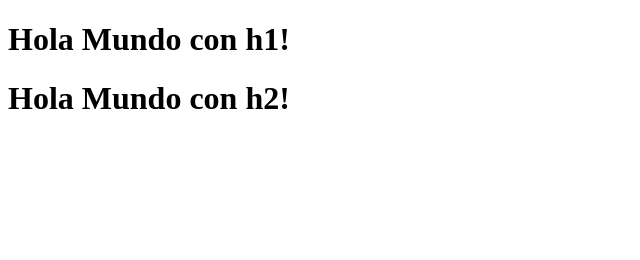
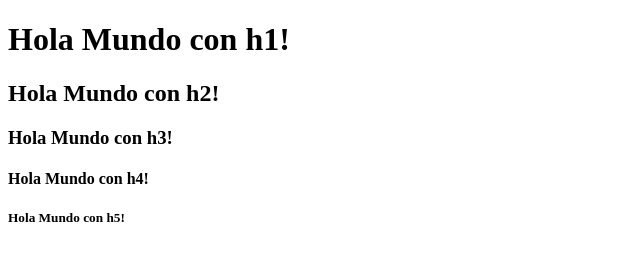
Before and after one commit to bayalad7/git-curso, a plain HTML site: page index.html in a window 1280 px wide. Shown: the whole page, without its empty margins (0-640 px from the left). Drawn offline with Linux system fonts and the light colour scheme.

Commit message:
update titulos h1-h5 index.html

```diff
--- a/index.html
+++ b/index.html
@@ -8,7 +8,10 @@
 <body>
 
     <h1>Hola Mundo con h1!</h1>
-    <h1>Hola Mundo con h2!</h1>
+    <h2>Hola Mundo con h2!</h2>
+    <h3>Hola Mundo con h3!</h3>
+    <h4>Hola Mundo con h4!</h4>
+    <h5>Hola Mundo con h5!</h5>
 
 </body>
 </html>
```
